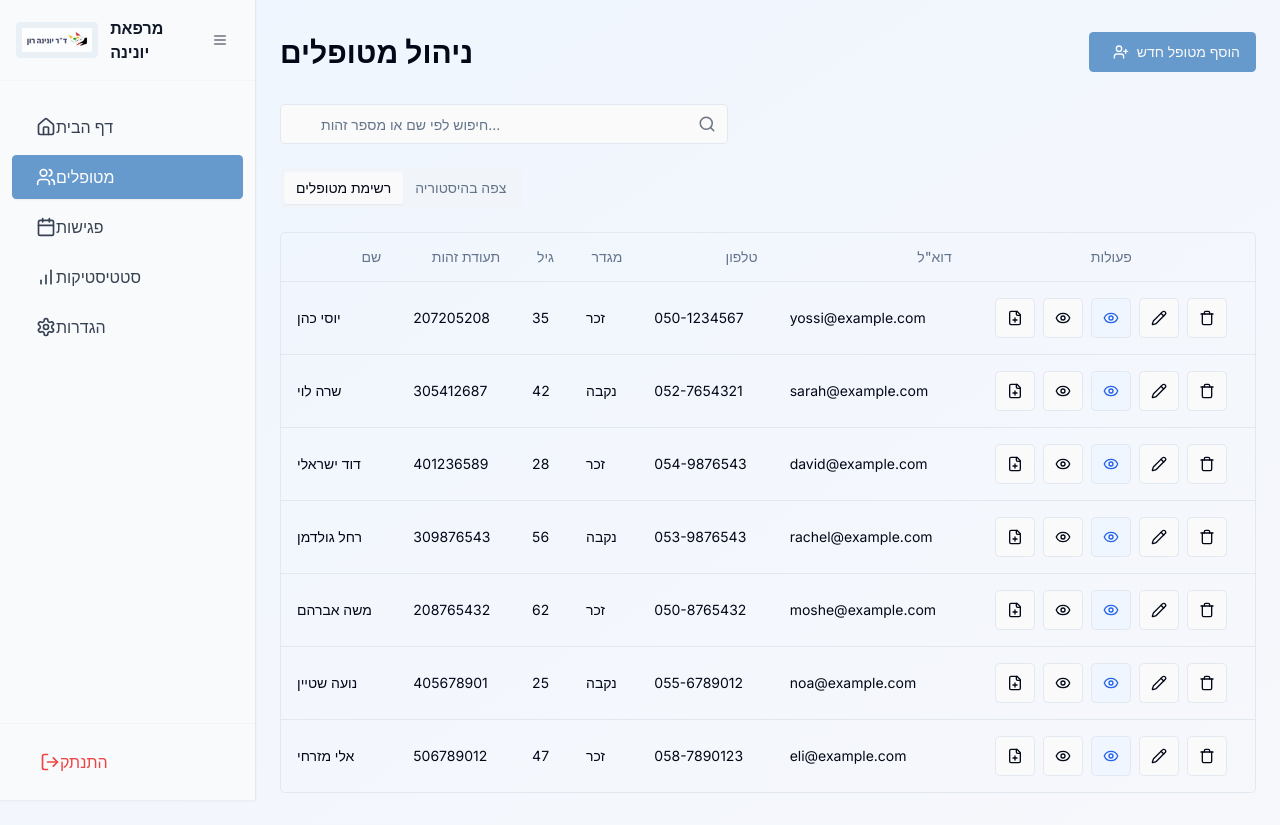
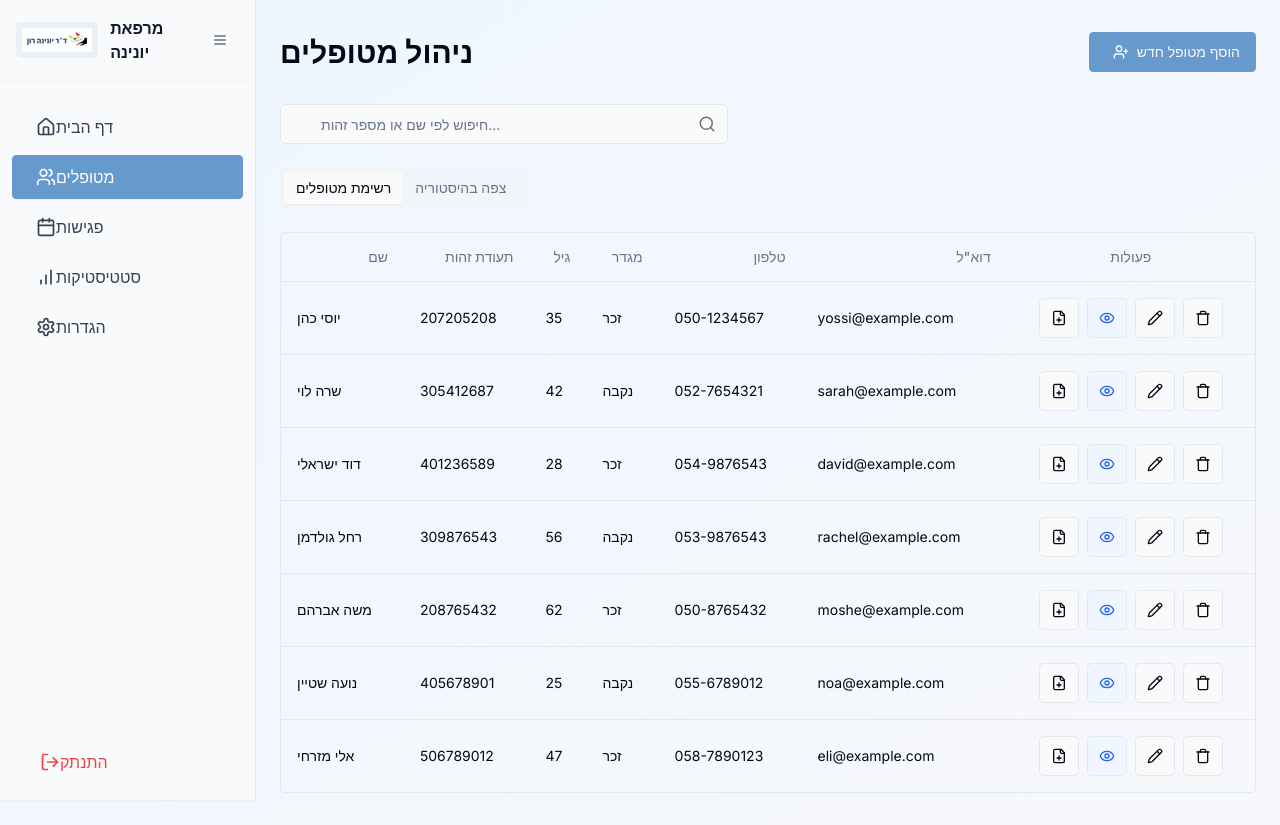
Before and after one commit to nofar13/medifolio, a React (Vite) app: page /patients in a window 1280 px wide. Built offline with nearby package versions, Linux system fonts and the light colour scheme.

Commit message:
Remove the irrelevant eye icon
Removed the redundant eye icon from the patients list view.

```diff
--- a/src/components/Patients/PatientsListView.tsx
+++ b/src/components/Patients/PatientsListView.tsx
@@ -83,14 +83,6 @@ export const PatientsListView = ({
                     <Button
                       variant="outline"
                       size="icon"
-                      onClick={() => handleNavigateToTreatment(patient.id)}
-                      title="היסטוריית טיפולים מפורטת"
-                    >
-                      <Eye className="h-4 w-4" />
-                    </Button>
-                    <Button
-                      variant="outline"
-                      size="icon"
                       onClick={() => handleViewHistory(patient)}
                       title="צפה בהיסטוריה רפואית"
                       className="bg-blue-50 hover:bg-blue-100"
```
